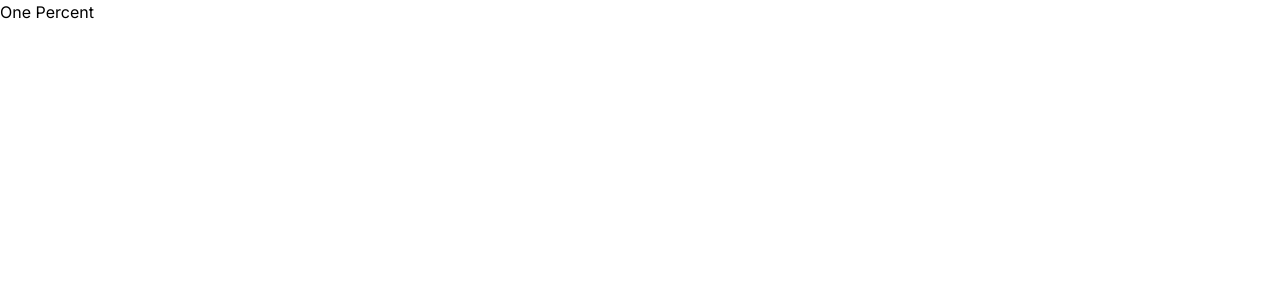
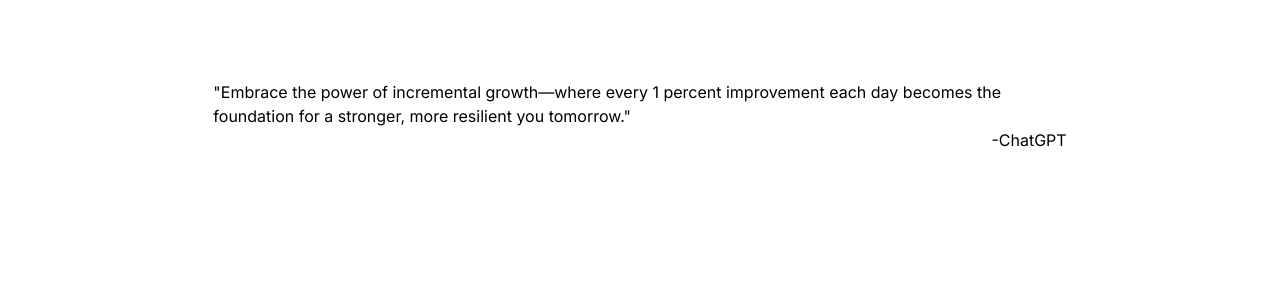
Before and after one commit to abelkjohn/one-percent-blog, a Next.js app: page / in a window 1280 px wide. Shown: the top 300 px of the page. Built offline with nearby package versions, Linux system fonts and the light colour scheme.

Commit message:
modified:   app/page.tsx 	new file:   components/Header.jsx

```diff
--- a/app/page.tsx
+++ b/app/page.tsx
@@ -1,7 +1,7 @@
-import Image from 'next/image'
-
+import React from 'react'
+import Header from '../components/Header'
 export default function Home() {
   return (
-    <h1>One Percent</h1>
+    <Header />
   )
 }
--- /dev/null
+++ b/components/Header.jsx
@@ -0,0 +1,10 @@
+import React from 'react'
+
+export default function Header(){
+ return (
+    <div className='flex flex-col items-end w-8/12 mx-auto mt-20'>
+      <p>&quot;Embrace the power of incremental growth—where every 1 percent improvement each day becomes the foundation for a stronger, more resilient you tomorrow.&quot;</p>
+      <p>-ChatGPT</p>
+    </div>
+ )
+}
```
